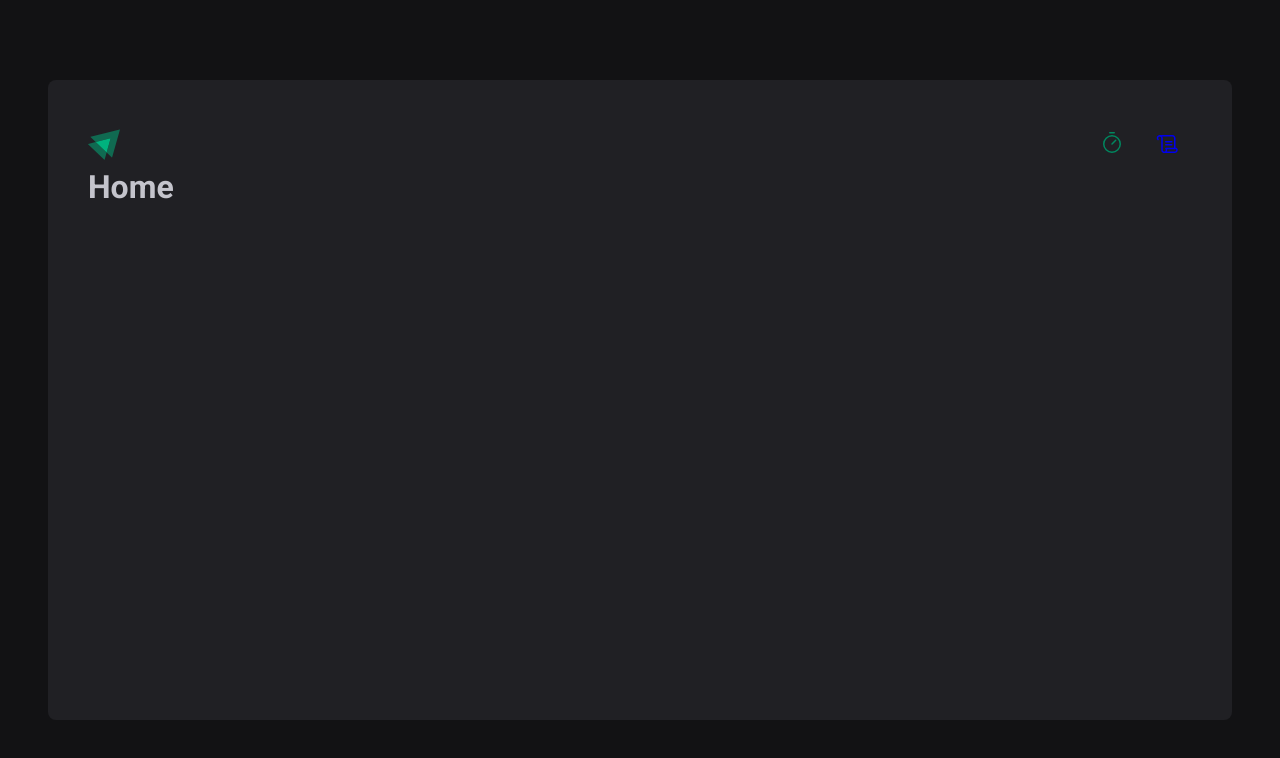
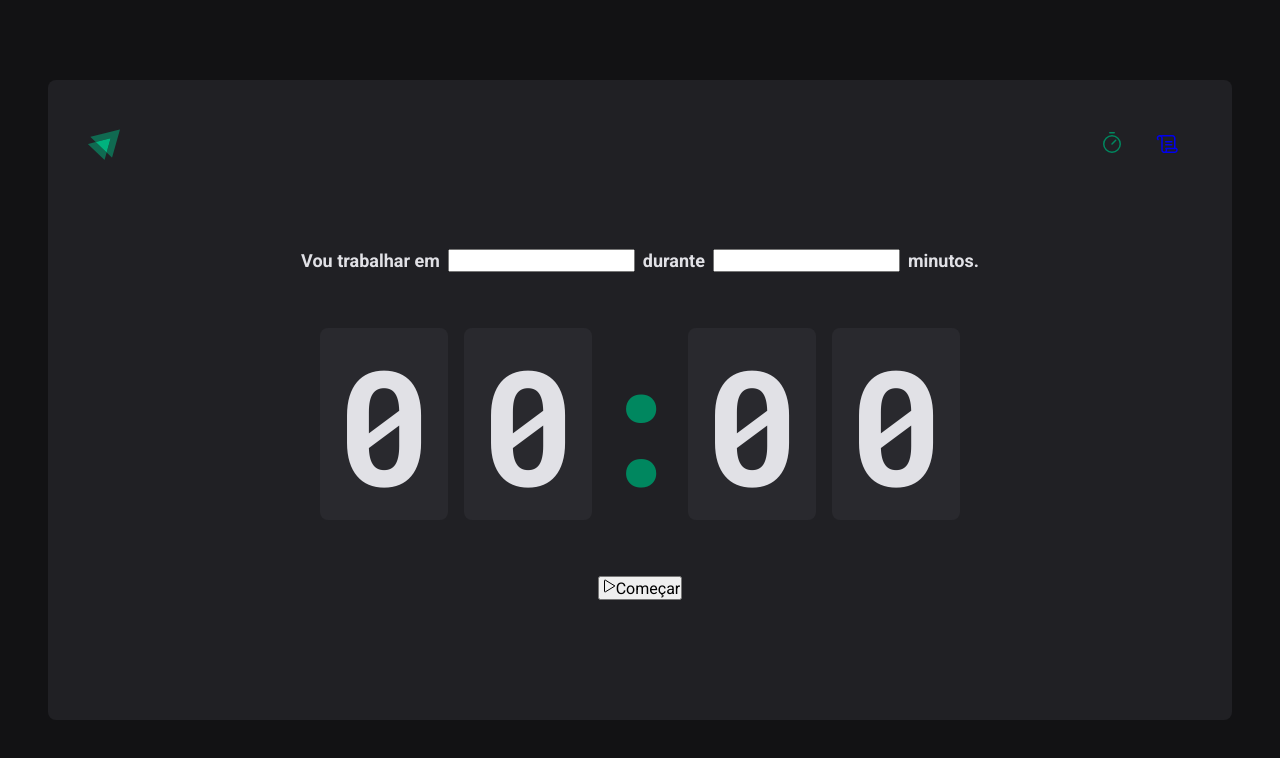
Before and after one commit to pedrocbp/Timer-react, a React (Vite) app: page / in a window 1280 px wide. Shown: the top 758 px of the page. Built offline with nearby package versions, Linux system fonts and the light colour scheme.

Commit message:
feat: add Home component

```diff
--- a/src/pages/Home.tsx
+++ /dev/null
@@ -1,3 +0,0 @@
-export function Home() {
-    return <h1>Home</h1>
-}
--- /dev/null
+++ b/src/pages/Home/index.tsx
@@ -0,0 +1,35 @@
+import { Play } from "phosphor-react";
+import { CountDownContainer, FormContainer, HomeContainer, Separator } from "./styles";
+
+export function Home() {
+  return (
+    <HomeContainer>
+
+      <form action="">
+        <FormContainer>
+            <label htmlFor="task">Vou trabalhar em</label>
+            <input id="task" />
+
+            <label htmlFor="minutesAmount">durante</label>
+            <input type="number" id="minutesAmount" />
+
+            <span>minutos.</span>
+        </FormContainer>
+
+        <CountDownContainer>
+          <span>0</span>
+          <span>0</span>
+          <Separator>:</Separator>
+          <span>0</span>
+          <span>0</span>
+        </CountDownContainer>
+
+        <button type="submit">
+            <Play/>
+            Começar
+        </button>
+
+      </form>
+    </HomeContainer>
+  );
+}
--- /dev/null
+++ b/src/pages/Home/styles.ts
@@ -0,0 +1,56 @@
+import styled from "styled-components";
+
+export const HomeContainer = styled.main`
+  flex: 1;
+
+  display: flex;
+  flex-direction: column;
+  align-items: center;
+  justify-content: center;
+
+  form {
+    display: flex;
+    flex-direction: column;
+    align-items: center;
+    gap: 3.5rem;
+  }
+`;
+
+export const FormContainer = styled.div`
+  width: 100%;
+  display: flex;
+  align-items: center;
+  justify-content: center;
+  gap: 0.5rem;
+  color: ${(props) => props.theme["gray-100"]};
+  font-size: 1.125rem;
+  font-weight: bold;
+  flex-wrap: wrap;
+`;
+
+export const CountDownContainer = styled.div`
+  font-family: "Roboto Mono", monospace;
+  font-size: 10rem;
+  line-height: 8rem;
+  color: ${(props) => props.theme["gray-100"]};
+
+  display: flex;
+  gap: 1rem;
+
+  span{
+    background: ${(props) => props.theme["gray-700"]};
+    padding: 2rem 1rem;
+    border-radius: 8px;
+  }
+`
+
+export const Separator = styled.div`
+    padding: 2rem 0;
+    color: ${(props) => props.theme["green-500"]};
+
+    width: 4rem;
+    overflow: hidden;
+    display: flex;
+    justify-content: center;
+
+`
--- a/src/styles/global.ts
+++ b/src/styles/global.ts
@@ -16,6 +16,7 @@
     body {
         background: ${props => props.theme['gray-900']};
         color: ${props => props.theme['gray-300']};
+        -webkit-font-smoothing: antialiased;
     }
 
     body, input, textarea, button {
```
